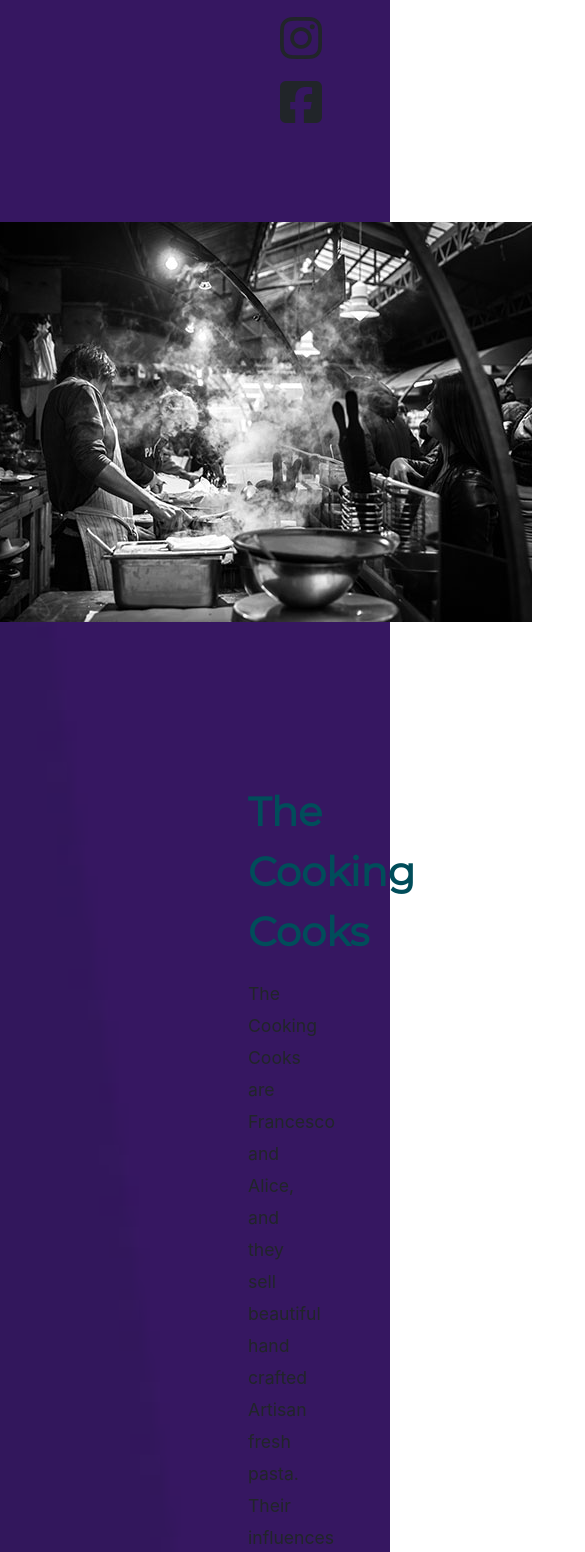
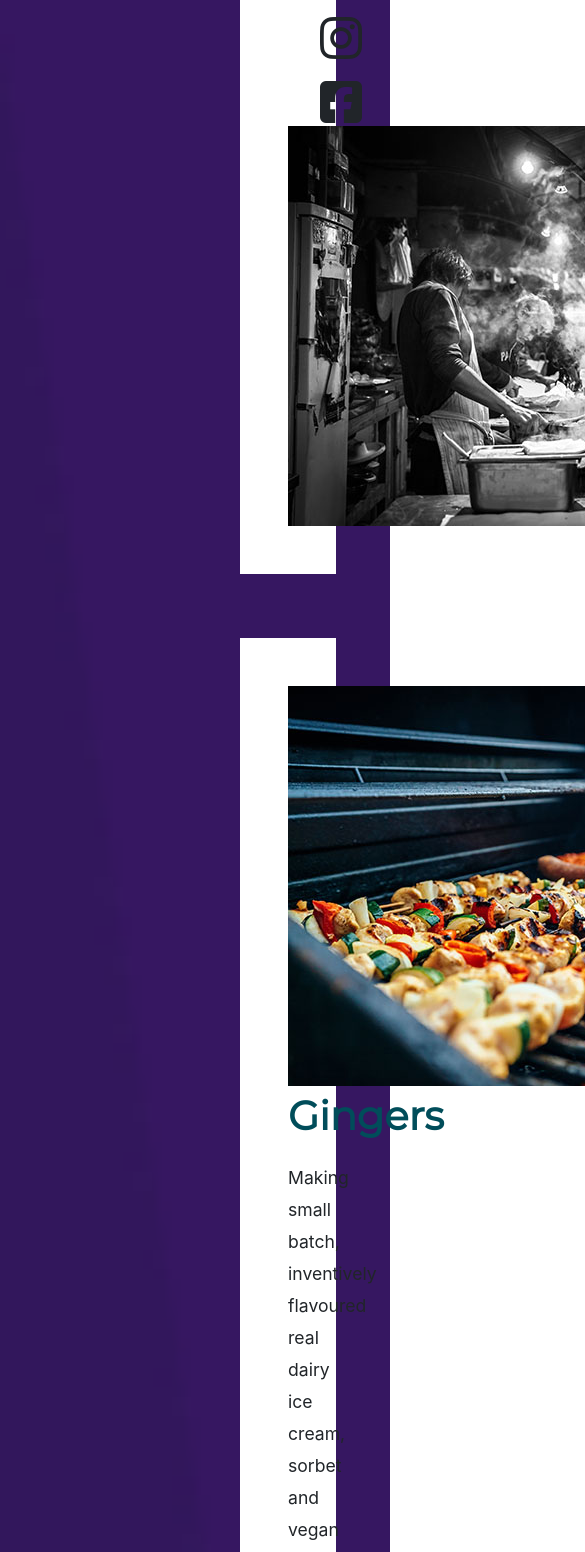
Before and after one commit to TestardR/React-Festival_Du_Graux_Son, a React (Create React App) app: page /restauration in a window 390 px wide. Shown: the part 4120-5672 px from the top of the page, 585 px wide, since content can reach past the window. Built offline with nearby package versions, Linux system fonts and the light colour scheme.

Commit message:
restauration not yet responsive

```diff
--- a/src/components/Restauration.js
+++ b/src/components/Restauration.js
@@ -4,6 +4,7 @@ import { Row, Col } from 'reactstrap';
 
 import BaseLayout from './layouts/BaseLayout';
 import Cook1 from '../static/images/cook1.jpg';
+import Cook2 from '../static/images/cook2.jpg';
 
 class Restauration extends Component {
   state = {
@@ -14,6 +15,13 @@ class Restauration extends Component {
         title: 'The Cooking Cooks',
         content:
           'The Cooking Cooks are Francesco and Alice, and they sell beautiful hand crafted Artisan fresh pasta. Their influences come from the vast larder of Italian and British cooking and they have given it a twist with their own unique, modern style. Some dishes you will have heard of, others are a little more unusual. Alice & Fancesco use only the freshest of ingredients & are always experimenting with seasonal ideas and different flavours. They have a wide range of pasta’s some super healthy, some gluten free, all the dough is made with tasty vegetables, seeds and fruits, they are magical on the eye as well as on the tum!'
+      },
+      {
+        id: 2,
+        imgSrc: Cook2,
+        title: 'Gingers',
+        content:
+          "Making small batch, inventively flavoured real dairy ice cream, sorbet and vegan ice cream since 2010. Winner of British Street Food awards 'Best Dessert' 2011, '12, '13 and winner of 'Best Of The Best' 2012. Our recipe book MELT was published by Simon & Schuster 2013. Their beautiful retro ice cream van (lovingly hand designed inside and out) Ginger, loves meeting new crowds and their menu is always a talking point of any festival! Most ice creams are naturally gluten free, and 50% of the menu is vegan. Gingers only present vegan flavours that are every bit as divine as the real dairy versions."
       }
     ]
   };
@@ -22,7 +30,7 @@ class Restauration extends Component {
     return (
       <BaseLayout className="restoBackground">
         <div className="restaurationWrapper">
-          <Row className="justify-content-center">
+          <Row>
             <Col className="restaurationText">
               <div id="restaurationTitle">{this.state.cooks[0].title}</div>
               <div id="restaurationContent">{this.state.cooks[0].content}</div>
@@ -31,26 +39,30 @@ class Restauration extends Component {
                 <i className="fab fa-facebook-square restaurationLogo" />
               </div>
             </Col>
-            <Image
-              src={this.state.cooks[0].imgSrc}
-              className="imageRestauration"
-            />
+            <Col>
+              <Image
+                src={this.state.cooks[0].imgSrc}
+                className="imageRestauration"
+              />
+            </Col>
           </Row>
         </div>
         <div className="restaurationWrapper">
-          <Row className="justify-content-center">
+          <Row>
+            <Col>
+              <Image
+                src={this.state.cooks[1].imgSrc}
+                className="imageRestauration"
+              />
+            </Col>
             <Col className="restaurationText">
-              <div id="restaurationTitle">{this.state.cooks[0].title}</div>
-              <div id="restaurationContent">{this.state.cooks[0].content}</div>
+              <div id="restaurationTitle">{this.state.cooks[1].title}</div>
+              <div id="restaurationContent">{this.state.cooks[1].content}</div>
               <div className="restaurationLogoWrapper">
                 <i className="fab fa-instagram restaurationLogo" />
                 <i className="fab fa-facebook-square restaurationLogo" />
               </div>
             </Col>
-            <Image
-              src={this.state.cooks[0].imgSrc}
-              className="imageRestauration"
-            />
           </Row>
         </div>
       </BaseLayout>
--- a/src/styles/_restauration.scss
+++ b/src/styles/_restauration.scss
@@ -8,14 +8,17 @@
 .restaurationWrapper {
   background-color: white;
   margin: 4rem 15rem 0rem 15rem;
+  padding: 3rem 3rem 3rem 3rem;
 }
 
 .imageRestauration {
-  padding: 3rem 4rem 3rem 3rem;
+  margin-left: auto;
+  margin-right: auto;
+  display: block;
 }
 
 .restaurationText {
-  padding: 3rem 3rem 3rem 4rem !important;
+  padding: 0rem 2rem 0rem 2rem;
 }
 
 #restaurationTitle {
```
Also changed, not shown: src/static/images/cook2.jpg (added).
